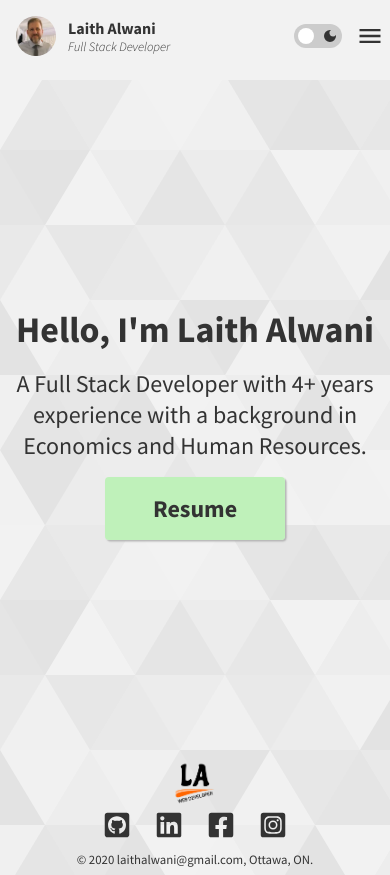
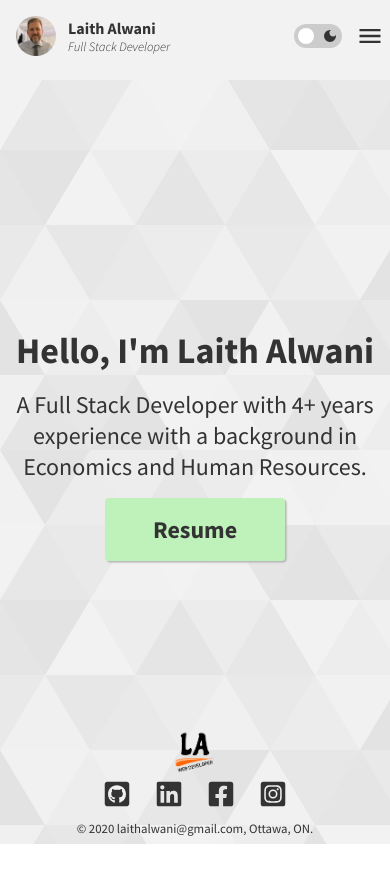
Before and after one commit to LaithAlwani/LaithAlwani, a Next.js app: page / in a window 390 px wide. After the commit the page ends 844 px from the top, so only its background shows below. Built offline with nearby package versions, Linux system fonts and the light colour scheme.

Commit message:
testing svh for mobile

```diff
--- a/app/globals.css
+++ b/app/globals.css
@@ -33,6 +33,11 @@ body {
   color: var(--font-color);
   font-family: "Source Sans Pro", sans-serif;
   margin: 0;
+  min-height: 100svh;
+  display: flex;
+  flex-direction: column;
+  justify-content: space-between;
+  align-items: center;
 }
 
 a {
@@ -64,7 +69,7 @@ label {
 
 .section {
   max-width: 60rem;
-  min-height: 88vh;
+  height: 100%;
   padding-block-start: 6rem;
   padding-block-end: 1rem;
   padding-inline: 4rem;
@@ -98,7 +103,7 @@ label {
 /*Navbar*/
 nav {
   background-color: var(--background-color);
-  position: fixed;
+  /* position: fixed; */
   padding: 0;
   width: 100%;
   left: 0;
```
